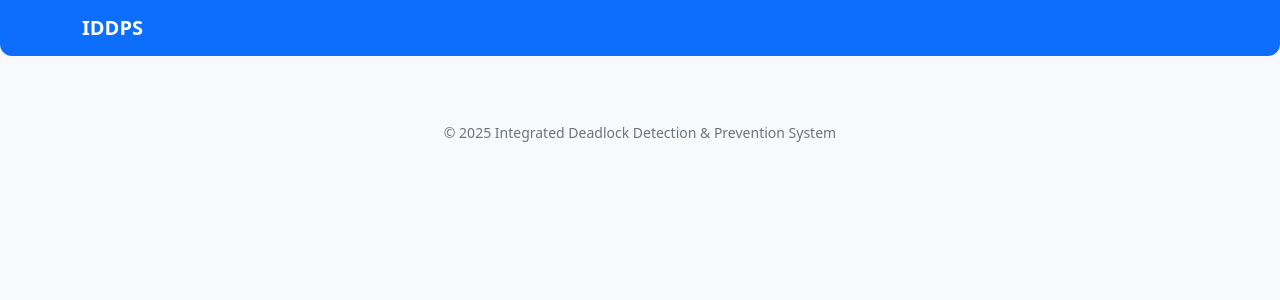
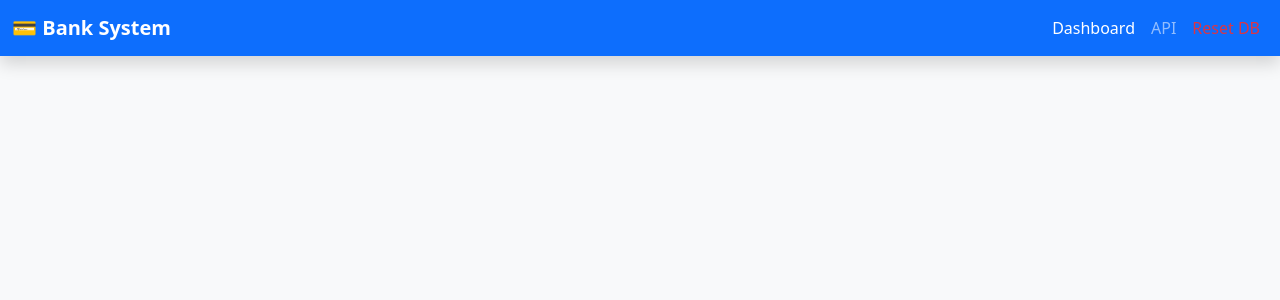
Before and after one commit to bashirubash/iddps, a Python web app: template templates/base.html in a window 1280 px wide. Shown: the top 300 px of the page. Run offline with Jinja, Linux system fonts and the light colour scheme; the template is opened without the code that fills it, so the values that code supplies are empty.

Commit message:
Update base.html

```diff
--- a/templates/base.html
+++ b/templates/base.html
@@ -2,44 +2,35 @@
 <html lang="en">
 <head>
   <meta charset="UTF-8">
-  <title>{% block title %}IDDPS{% endblock %}</title>
-  <link rel="stylesheet" href="https://cdn.jsdelivr.net/npm/bootstrap@5.3.3/dist/css/bootstrap.min.css">
-  <style>
-    body {
-      background-color: #f8f9fa;
-    }
-    .navbar {
-      border-radius: 0 0 12px 12px;
-    }
-    .card {
-      border-radius: 16px;
-      box-shadow: 0 4px 8px rgba(0,0,0,0.05);
-    }
-    .table thead {
-      background-color: #0d6efd;
-      color: white;
-    }
-    footer {
-      margin-top: 3rem;
-      padding: 1rem;
-      text-align: center;
-      color: #6c757d;
-    }
-  </style>
+  <meta name="viewport" content="width=device-width, initial-scale=1">
+  <title>{{ title if title else "Banking Dashboard" }}</title>
+  <link href="https://cdn.jsdelivr.net/npm/bootstrap@5.3.3/dist/css/bootstrap.min.css" rel="stylesheet">
+  <link href="{{ url_for('static', filename='css/styles.css') }}" rel="stylesheet">
 </head>
-<body>
-  <nav class="navbar navbar-expand-lg navbar-dark bg-primary">
-    <div class="container">
-      <a class="navbar-brand fw-bold" href="/">IDDPS</a>
+<body class="bg-light">
+
+  <!-- Navbar -->
+  <nav class="navbar navbar-expand-lg navbar-dark bg-primary shadow">
+    <div class="container-fluid">
+      <a class="navbar-brand fw-bold" href="/">💳 Bank System</a>
+      <button class="navbar-toggler" type="button" data-bs-toggle="collapse" data-bs-target="#navbarNav">
+        <span class="navbar-toggler-icon"></span>
+      </button>
+      <div class="collapse navbar-collapse" id="navbarNav">
+        <ul class="navbar-nav ms-auto">
+          <li class="nav-item"><a class="nav-link active" href="/">Dashboard</a></li>
+          <li class="nav-item"><a class="nav-link" href="/api/dashboard">API</a></li>
+          <li class="nav-item"><a class="nav-link text-danger" href="/api/reset">Reset DB</a></li>
+        </ul>
+      </div>
     </div>
   </nav>
 
-  <div class="container my-5">
+  <!-- Page content -->
+  <main class="container py-4">
     {% block content %}{% endblock %}
-  </div>
+  </main>
 
-  <footer>
-    <small>&copy; {{ 2025 }} Integrated Deadlock Detection & Prevention System</small>
-  </footer>
+  <script src="https://cdn.jsdelivr.net/npm/bootstrap@5.3.3/dist/js/bootstrap.bundle.min.js"></script>
 </body>
 </html>
```
